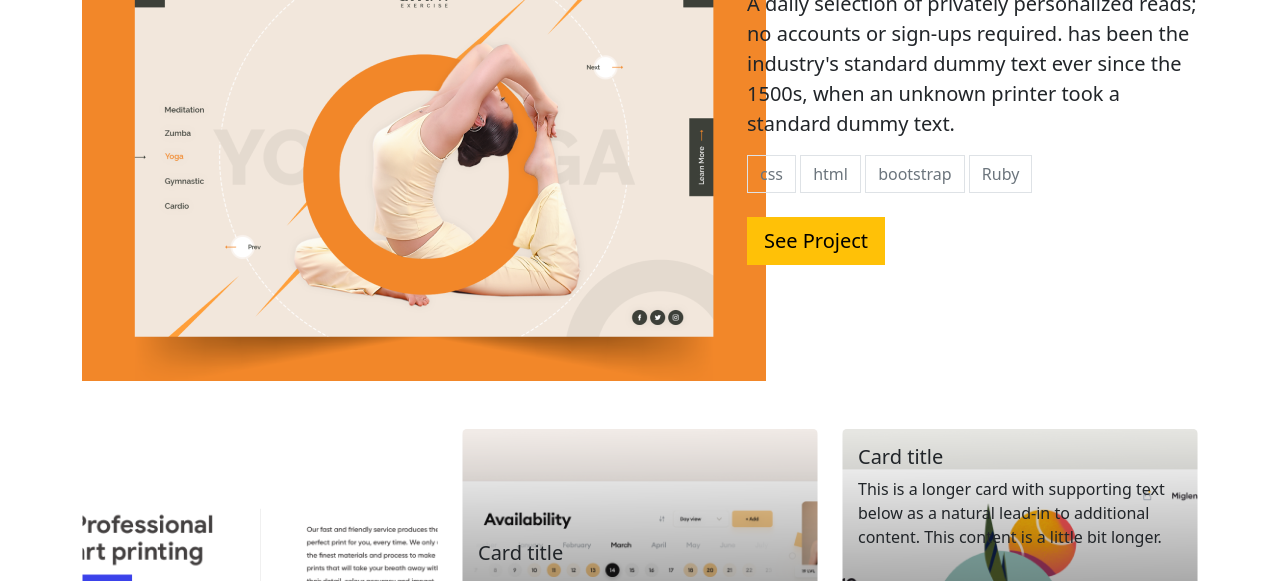
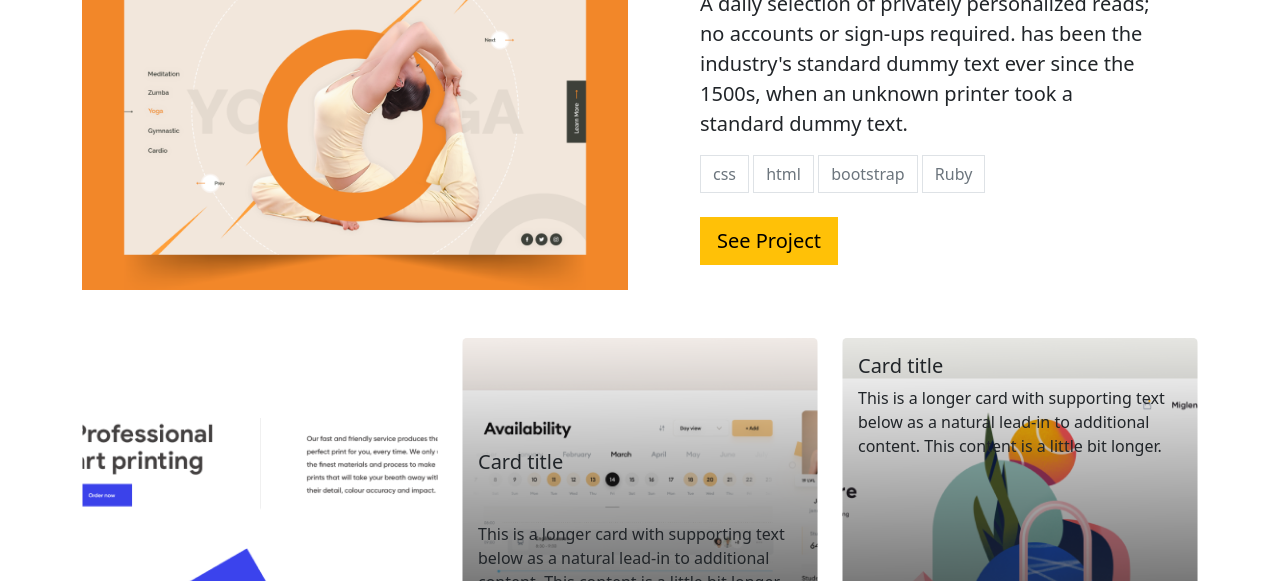
Before and after one commit to DiamondNath07/Portfolio-web-bootstrap, a website: page index.html in a window 1280 px wide. Shown: the part 733-1314 px from the top of the page. Drawn offline with nearby package versions, Linux system fonts and the light colour scheme.

Commit message:
modified index.html

```diff
--- a/index.html
+++ b/index.html
@@ -144,8 +144,8 @@
             </div>
           </div>
           <div class="row">
-            <div class="col-sm-7 pt-5">
-              <img src="./d-images/frame2.png" alt="frame png" />
+            <div class="col-sm-6 pt-5 me-5">
+              <img src="./d-images/frame2.png" alt="frame png" width="100%" />
             </div>
             <div class="col-sm-5 pt-5 justify-content-start">
               <h1 class="fw-bold">Multi-Post Stories</h1>
@@ -202,7 +202,7 @@
               <div class="card rounded-0 border-0">
                 <img src="./d-images/card2.png" class="card-img" alt="..." />
                 <div class="card-img-overlay mt-5">
-                  <h5 class="card-title mt-5 ">Card title</h5>
+                  <h5 class="card-title mt-5">Card title</h5>
                   <p class="card-text mt-5">
                     This is a longer card with supporting text below as a
                     natural lead-in to additional content. This content is a
```
